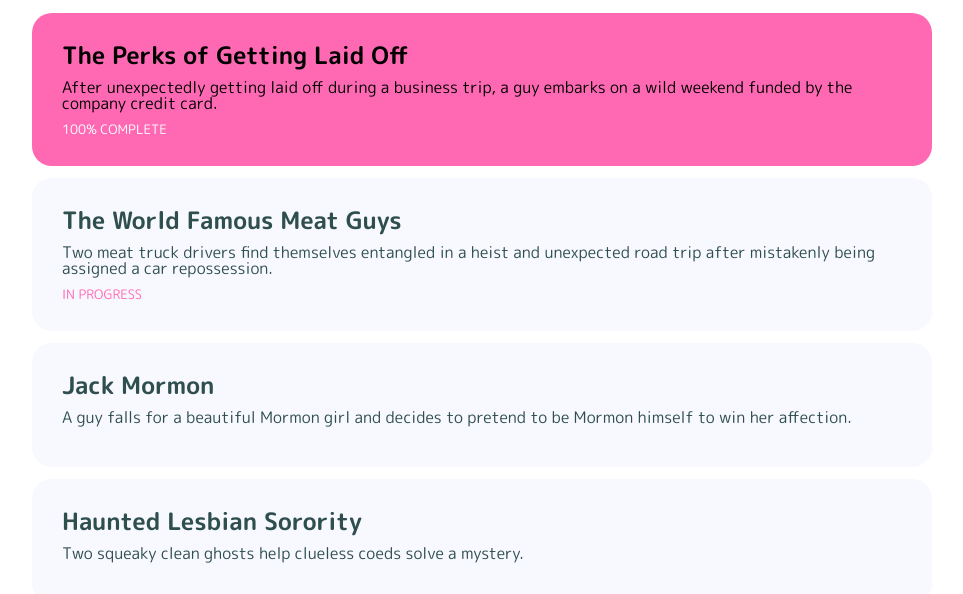
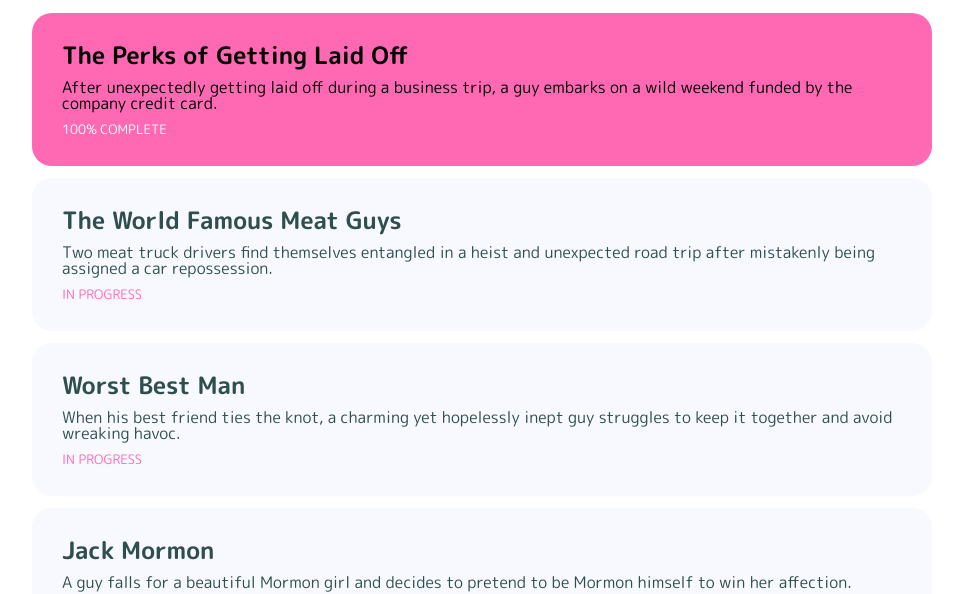
Before and after one commit to bishwins/hauntedls, a plain HTML site: page index.html in a window 1280 px wide. Shown: the part 358-952 px from the top of the page, without its empty margins (158-1121 px from the left). Drawn offline with Linux system fonts and the light colour scheme.

Commit message:
new script

```diff
--- a/index.html
+++ b/index.html
@@ -30,6 +30,12 @@
     </section>
 
     <section class="script">
+        <h2>Worst Best Man</h2>
+        <p>When his best friend ties the knot, a charming yet hopelessly inept guy struggles to keep it together and avoid wreaking havoc.</p>
+        <p class="status">IN PROGRESS</p>
+    </section>
+
+    <section class="script">
         <h2>Jack Mormon</h2>
         <p>A guy falls for a beautiful Mormon girl and decides to pretend to be Mormon himself to win her affection.</p>
     </section>
```
